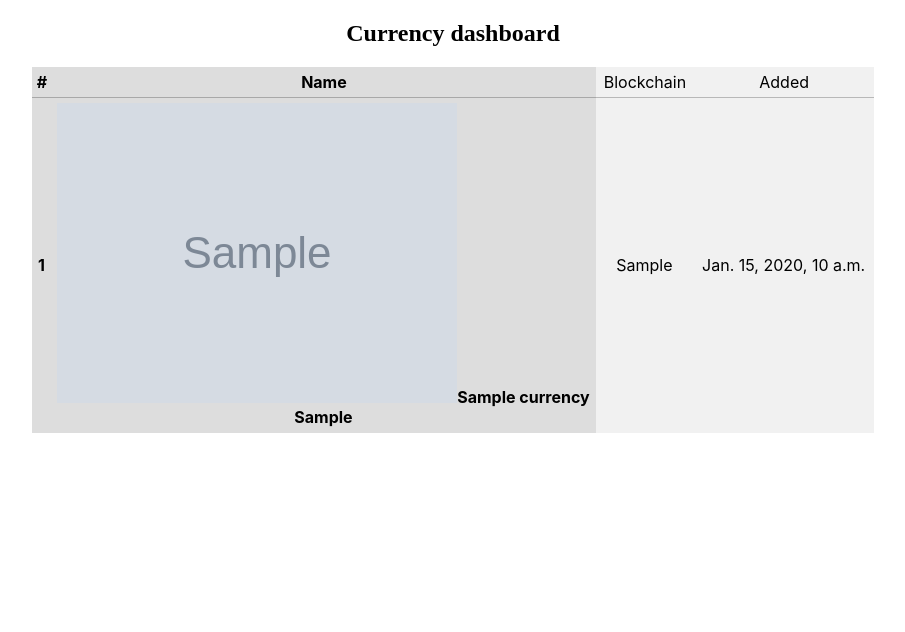
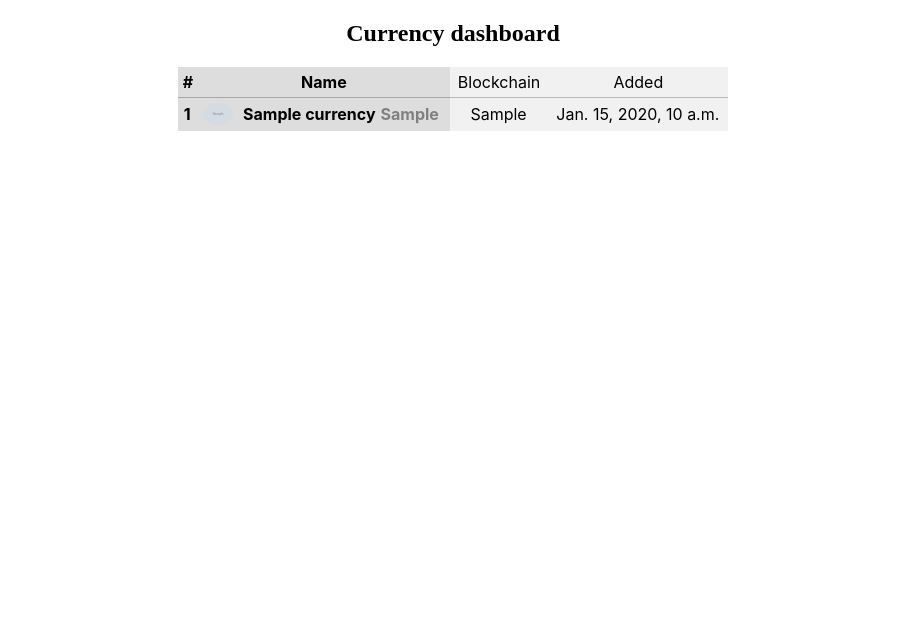
Before and after one commit to rubix0307/CoinHistory, a Django app: template currency/templates/currency/index.html in a window 1280 px wide. Shown: the part 51-683 px from the top of the page, without its empty margins (187-1092 px from the left). Run offline with Django 5.2, Linux system fonts and the light colour scheme; the template is opened without the code that fills it: values that come from a table or form of the project are taken from there, others are empty; tables that the repository leaves empty hold one stand-in row (values such as "Sample post"); grey boxes marked "Sample" are stand-in pictures; lists and menus that the app fills with data are empty; parts of the project's set-up code (start-up, migrations or seed data) failed here and were passed over.

Commit message:
remove platform by foreign key & add new styles

```diff
--- a/CoinHistory/static/css/styles.css
+++ b/CoinHistory/static/css/styles.css
@@ -39,14 +39,23 @@ header {
     max-width: max-content;
     font-family: Inter,-apple-system,BlinkMacSystemFont,segoe ui,Roboto,Helvetica,Arial,sans-serif;
 
+
+    .logo {
+        border-radius: 100%;
+        max-width: 30px;
+        align-items: center;
+        margin: 0 10px 0 0;
+    }
     .currency-dashboard {
         border-collapse: separate;
         border-spacing: 0;
 
     }
+
     .currency-dashboard tbody tr th,
     .currency-dashboard tbody tr th.left{
        border-right: 1px transparent solid;
+
     }
     .currency-dashboard tbody tr:hover,
     .currency-dashboard tbody tr:hover th.left{
@@ -63,6 +72,16 @@ header {
         border-bottom: 1px #0000003d solid;
         text-decoration: none;
         font-weight:normal;
+        .caption {
+            display: flex;
+            flex-direction: row;
+            align-items: center;
+
+            .symbol {
+                padding: 0 5px;
+                color: gray;
+            }
+        }
     }
     .currency-dashboard tbody tr:last-child th {
         border-bottom: 1px transparent solid;
```
